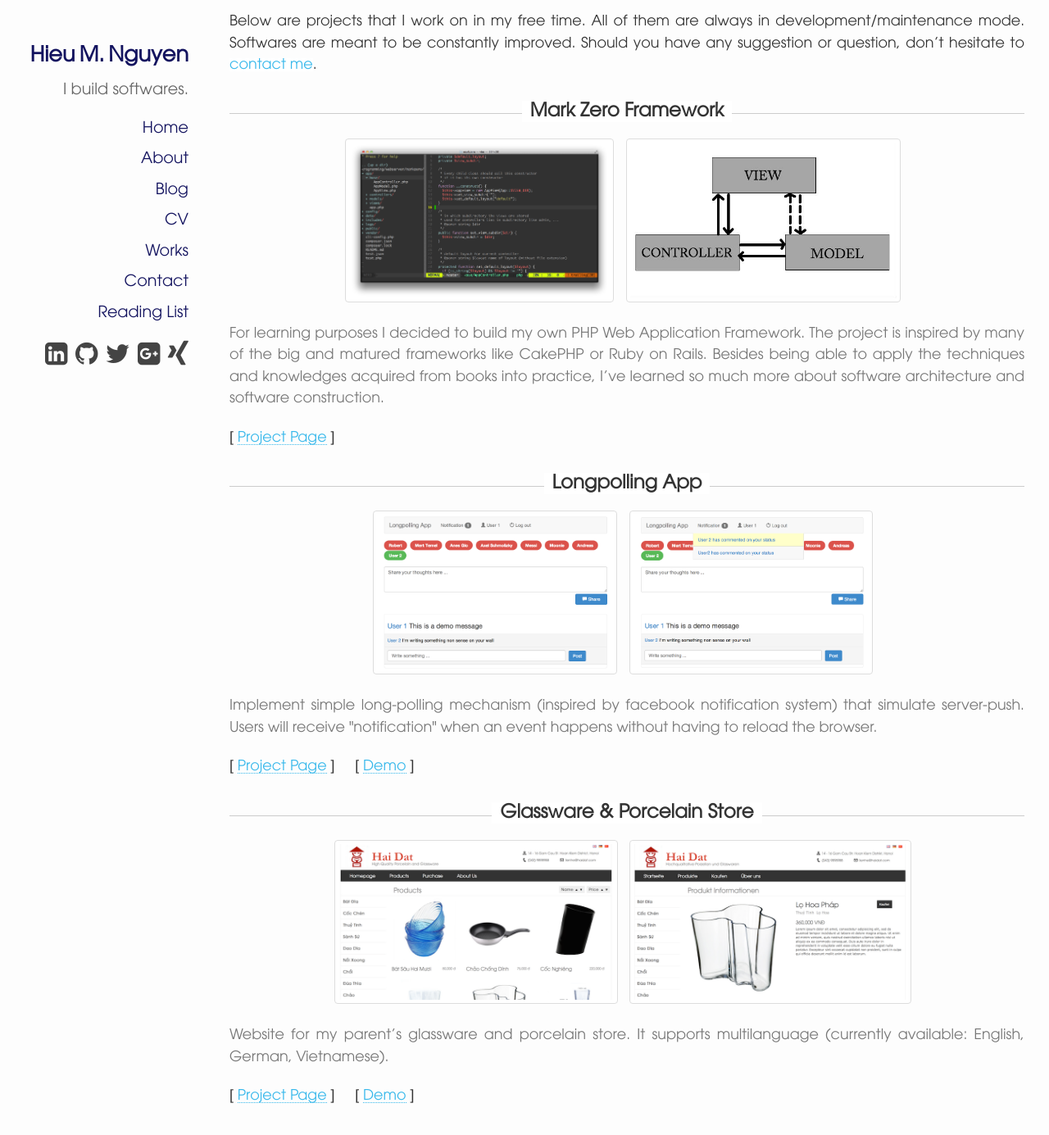
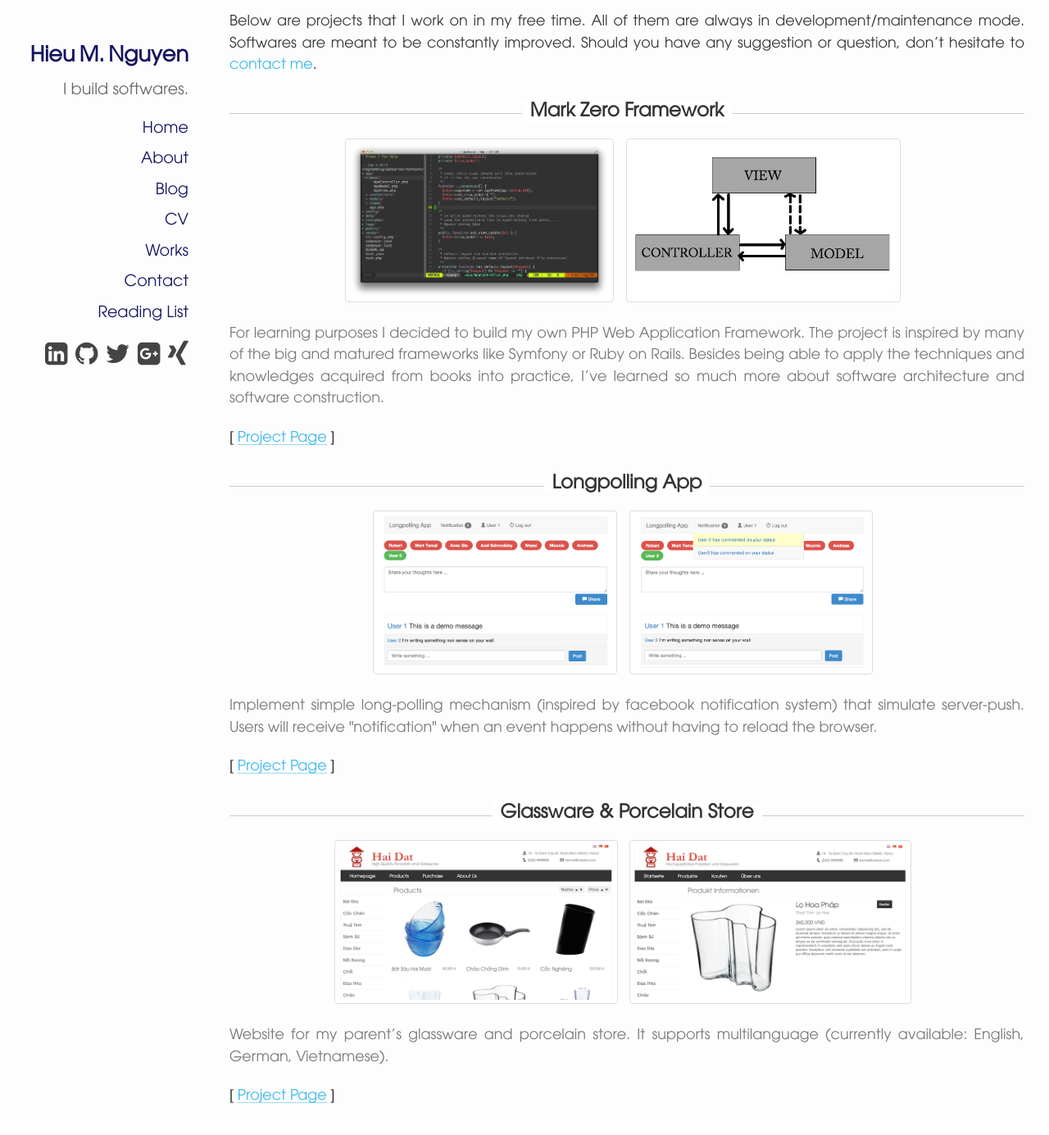
Before and after one commit to ngnmhieu/ngnmhieu.github.io, a Jekyll site: the page built from works.html, in a window 1280 px wide and 1400 px high, scrolled down 85 px. Shown: the top 1385 px of the window at 82% size. Built offline with Jekyll 4.4.1, drawn with Linux system fonts in a browser that asks for light colours; nearby versions of some CDN libraries; Markdown is read by kramdown in place of the engine named in the settings.

```diff
--- a/_data/projects.yml
+++ b/_data/projects.yml
@@ -1,9 +1,9 @@
 - title: Mark Zero Framework
-  description: For learning purposes I decided to build my own PHP Web Application Framework. The project is inspired by many of the big and matured frameworks like CakePHP or Ruby on Rails. Besides being able to apply the techniques and knowledges acquired from books into practice, I've learned so much more about software architecture and software construction.
+  description: For learning purposes I decided to build my own PHP Web Application Framework. The project is inspired by many of the big and matured frameworks like Symfony or Ruby on Rails. Besides being able to apply the techniques and knowledges acquired from books into practice, I've learned so much more about software architecture and software construction.
   images:
     - mark-zero.png
     - mvc.jpg
-  project_url: https://github.com/ngnmhieu/Mark-Zero-Framework
+  project_url: https://github.com/ngnmhieu/Markzero-Framework
   languages:
     - PHP
 
@@ -13,7 +13,6 @@
     - longpolling1.png
     - longpolling2.png
   project_url: https://github.com/ngnmhieu/fblike_longpolling
-  link: http://longpolling.ngnmhieu.com
   languages:
     - PHP
 
@@ -23,7 +22,6 @@
     - haidat1.png
     - haidat2.png
   project_url: https://github.com/ngnmhieu/hai-dat-store
-  link: http://haidat.ngnmhieu.com
   languages:
     - Ruby
     - Ruby on Rails
```
